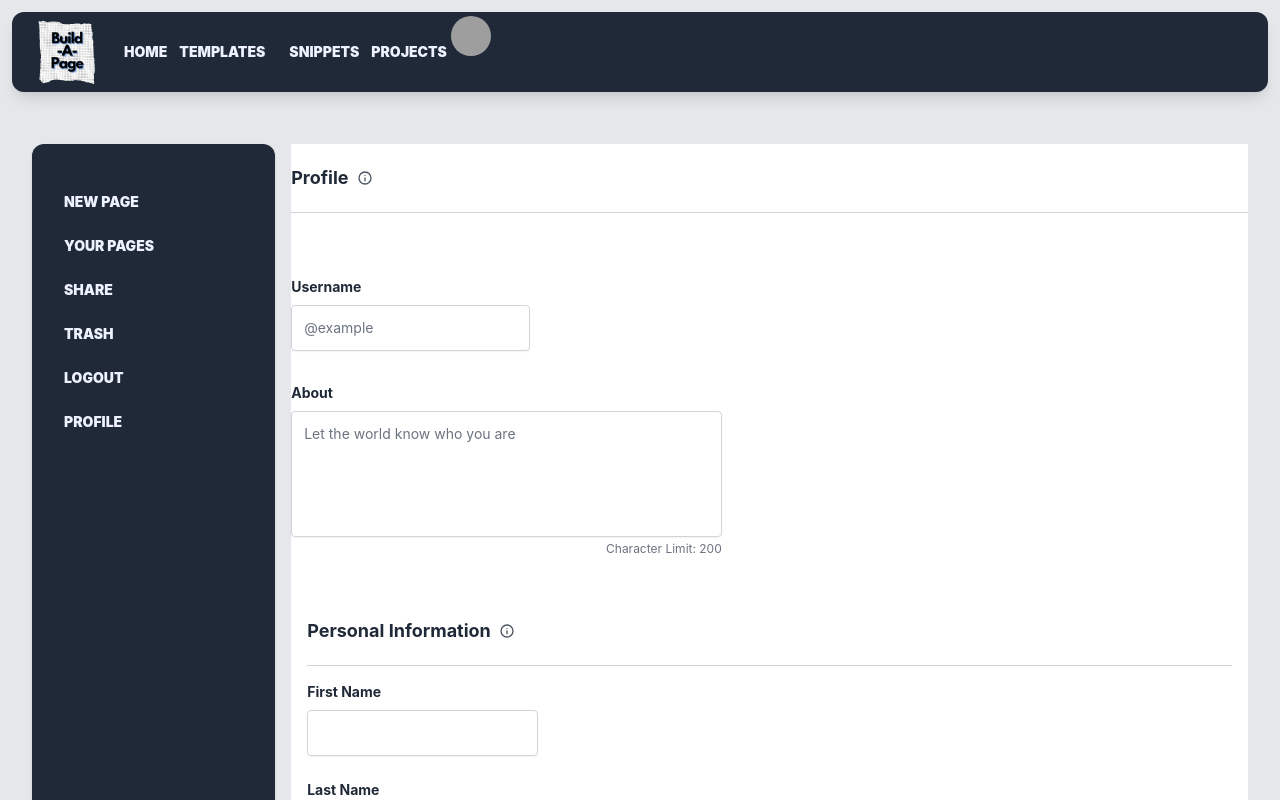
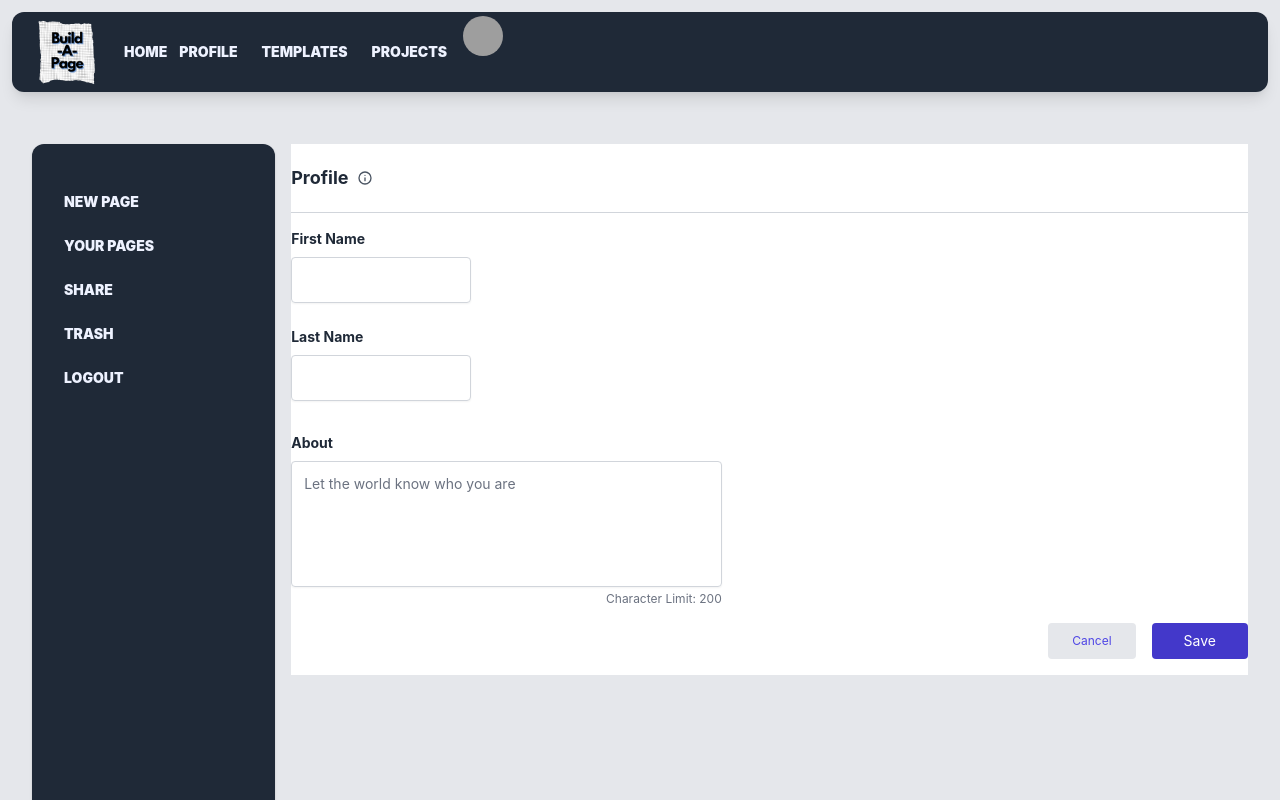
Before and after one commit to GregPetropoulos/Page-Builder, a React (Create React App) app in the folder frontend/: page /profilepage in a window 1280 px wide. Shown: the top 800 px of the page. Built offline with nearby package versions, Linux system fonts and the light colour scheme; sample sign-in values are in the browser's storage; grey boxes are pictures that could not be loaded.

Commit message:
Set up form, schema, updated registration, updated navBar, deleted snippets, wworking towards profile form validation

```diff
--- a/frontend/src/components/Navbar.js
+++ b/frontend/src/components/Navbar.js
@@ -1,4 +1,4 @@
-import logopb from '../images/logopb.png';
+import logopb from "../images/logopb.png";
 
 export const Navbar = () => {
   return (
@@ -6,21 +6,33 @@ export const Navbar = () => {
       <div className="flex flex-wrap navbar mb-2 shadow-lg bg-gray-800 text-neutral-content rounded-xl">
         <div className="flex-none px-2 mx-2 align-middle">
           <span className="text-lg font-bold">
-      <img src={logopb} alt="logopb" className="w-20 h-20"/>
+            <img src={logopb} alt="logopb" className="w-20 h-20" />
           </span>
         </div>
         <div className="flex">
           <div className="items-stretch hidden lg:flex content-center">
-        <a className="flex items-center align-middle text-sm uppercase text-indigo-50 font-black" href="/">
+            <a
+              className="flex items-center align-middle text-sm uppercase text-indigo-50 font-black"
+              href="/"
+            >
               Home
             </a>
-        <a className="btn btn-ghost btn-sm rounded-btn px-3 py-2 flex items-center text-sm uppercase text-indigo-50 font-black" href="/templates">
+            <a
+              className="btn btn-ghost btn-sm rounded-btn px-3 py-2 flex items-center text-sm uppercase text-indigo-50 font-black"
+              href="/profilepage"
+            >
+              Profile
+            </a>
+            <a
+              className="btn btn-ghost btn-sm rounded-btn px-3 py-2 flex items-center text-sm uppercase text-indigo-50 font-black"
+              href="/templates"
+            >
               Templates
             </a>
-        <a className="btn btn-ghost btn-sm rounded-btn px-3 py-2 flex items-center text-sm uppercase text-indigo-50 font-black" href="/snippets">
-                Snippets
-              </a>
-        <a className="btn btn-ghost btn-sm rounded-btnpx-3 py-2 flex items-center text-sm uppercase text-indigo-50 font-black" href="/projects">
+            <a
+              className="btn btn-ghost btn-sm rounded-btn px-3 py-2 flex items-center text-sm uppercase text-indigo-50 font-black"
+              href="/projects"
+            >
               Projects
             </a>
           </div>
@@ -28,7 +40,10 @@ export const Navbar = () => {
         <div className="flex float-right">
           <div className="avatar">
             <div className="rounded-xl">
-        <img src="https://i.pravatar.cc/500?img=32" className="rounded-full w-10 h-10 m-1 float-right"/>
+              <img
+                src="https://i.pravatar.cc/500?img=32"
+                className="rounded-full w-10 h-10 m-1 float-right"
+              />
             </div>
           </div>
         </div>
--- a/frontend/src/components/ProfileForm.js
+++ b/frontend/src/components/ProfileForm.js
@@ -1,84 +1,124 @@
-import React, { useRef } from 'react';
+import React, { useRef } from "react";
 
-export const ProfileForm = (props) => {
+export const ProfileForm = ({firstName, lastName, about, github}) => {
   let form = useRef(null);
   const handleSubmit = (event) => {
     event.preventDefault();
-        const form_data = new FormData(form.current);
-        let payload = {};
-        form_data.forEach(function (value, key) {
-            payload[key] = value;
-        });
-        // console.log("payload", payload);
+    // const form_data = new FormData(form.current);
+    // let profileInfo = {};
+    const [firstName,lastName, about ] = event.target.elements;
+		const firstNameValue = firstName.value;
+		const lastNameValue = lastName.value;
+		const aboutValue = about.value;
+console.log(firstNameValue);
+console.log(lastNameValue);
+console.log(aboutValue);
+
+
+
+
+    // form_data.forEach(function (value, key) {
+    //   profileInfo[key] = value;
+    // });
+    // console.log("profileInfo", profileInfo);
     // Place your API call here to submit your payload.
+    // console.log('hello-form', form_data)
+    console.log(event.target.elements)
   };
   return (
-        <form id="login" onSubmit={handleSubmit}>
+    <form id="form" onSubmit={handleSubmit}>
       <div className="bg-white dark:bg-gray-800">
         <div className="container mx-auto bg-white dark:bg-gray-800 rounded">
           <div className="xl:w-full border-b border-gray-300 dark:border-gray-700 py-5 bg-white dark:bg-gray-800">
             <div className="flex w-11/12 mx-auto xl:w-full xl:mx-0 items-center">
-                            <p className="text-lg text-gray-800 dark:text-gray-100 font-bold">Profile</p>
+              <p className="text-lg text-gray-800 dark:text-gray-100 font-bold">
+                Profile
+              </p>
               <div className="ml-2 cursor-pointer text-gray-600 dark:text-gray-400">
-                                <svg xmlns="http://www.w3.org/2000/svg" viewBox="0 0 24 24" width={16} height={16}>
-                                    <path className="heroicon-ui" d="M12 22a10 10 0 1 1 0-20 10 10 0 0 1 0 20zm0-2a8 8 0 1 0 0-16 8 8 0 0 0 0 16zm0-9a1 1 0 0 1 1 1v4a1 1 0 0 1-2 0v-4a1 1 0 0 1 1-1zm0-4a1 1 0 1 1 0 2 1 1 0 0 1 0-2z" fill="currentColor" />
+                <svg
+                  xmlns="http://www.w3.org/2000/svg"
+                  viewBox="0 0 24 24"
+                  width={16}
+                  height={16}
+                >
+                  <path
+                    className="heroicon-ui"
+                    d="M12 22a10 10 0 1 1 0-20 10 10 0 0 1 0 20zm0-2a8 8 0 1 0 0-16 8 8 0 0 0 0 16zm0-9a1 1 0 0 1 1 1v4a1 1 0 0 1-2 0v-4a1 1 0 0 1 1-1zm0-4a1 1 0 1 1 0 2 1 1 0 0 1 0-2z"
+                    fill="currentColor"
+                  />
                 </svg>
               </div>
             </div>
           </div>
           <div className="mx-auto">
             <div className="xl:w-9/12 w-11/12 mx-auto xl:mx-0">
-                            <div className="mt-16 flex flex-col xl:w-2/6 lg:w-1/2 md:w-1/2 w-full">
-                                <label htmlFor="username" className="pb-2 text-sm font-bold text-gray-800 dark:text-gray-100">
-                                    Username
+              <div className="mx-auto pt-4">
+                <div className="container mx-auto">
+                  <div className="xl:w-1/4 lg:w-1/2 md:w-1/2 flex flex-col mb-6">
+                    <label
+                      htmlFor="FirstName"
+                      className="pb-2 text-sm font-bold text-gray-800 dark:text-gray-100"
+                    >
+                      First Name
                     </label>
-                                <input type="text" id="username" name="username" required className="border border-gray-300 dark:border-gray-700 pl-3 py-3 shadow-sm rounded text-sm focus:outline-none focus:border-indigo-700 bg-transparent placeholder-gray-500 text-gray-500 dark:text-gray-400" placeholder="@example" />
+                    <input
+                      type="text"
+                      id="FirstName"
+                      name="firstName"
+                      className="border border-gray-300 dark:border-gray-700 pl-3 py-3 shadow-sm bg-transparent rounded text-sm focus:outline-none focus:border-indigo-700 placeholder-gray-500 text-gray-500 dark:text-gray-400"
+                    />
                   </div>
-                            <div className="mt-8 flex flex-col xl:w-3/5 lg:w-1/2 md:w-1/2 w-full">
-                                <label htmlFor="about" className="pb-2 text-sm font-bold text-gray-800 dark:text-gray-100">
-                                    About
+                  <div className="xl:w-1/4 lg:w-1/2 md:w-1/2 flex flex-col mb-6">
+                    <label
+                      htmlFor="LastName"
+                      className="pb-2 text-sm font-bold text-gray-800 dark:text-gray-100"
+                    >
+                      Last Name
                     </label>
-                                <textarea id="about" name="about" required className="bg-transparent border border-gray-300 dark:border-gray-700 pl-3 py-3 shadow-sm rounded text-sm focus:outline-none focus:border-indigo-700 resize-none placeholder-gray-500 text-gray-500 dark:text-gray-400" placeholder="Let the world know who you are" rows={5} defaultValue={""} />
-                                <p className="w-full text-right text-xs pt-1 text-gray-500 dark:text-gray-400">Character Limit: 200</p>
+                    <input
+                      type="text"
+                      id="LastName"
+                      name="lastName"
+                      className="border border-gray-300 dark:border-gray-700 pl-3 py-3 shadow-sm bg-transparent rounded text-sm focus:outline-none focus:border-indigo-700 placeholder-gray-500 text-gray-500 dark:text-gray-400"
+
+                    />
                   </div>
                 </div>
               </div>
+              <div className="mt-8 flex flex-col xl:w-3/5 lg:w-1/2 md:w-1/2 w-full">
+                <label
+                  htmlFor="about"
+                  className="pb-2 text-sm font-bold text-gray-800 dark:text-gray-100"
+                >
+                  About
+                </label>
+                <textarea
+                  id="about"
+                  name="about"
+                  className="bg-transparent border border-gray-300 dark:border-gray-700 pl-3 py-3 shadow-sm rounded text-sm focus:outline-none focus:border-indigo-700 resize-none placeholder-gray-500 text-gray-500 dark:text-gray-400"
+                  placeholder="Let the world know who you are"
+                  rows={5}
+                  defaultValue={""}
+                />
+                <p className="w-full text-right text-xs pt-1 text-gray-500 dark:text-gray-400">
+                  Character Limit: 200
+                </p>
               </div>
-                <div className="container mx-auto bg-white dark:bg-gray-800 mt-10 rounded px-4">
-                    <div className="xl:w-full border-b border-gray-300 dark:border-gray-700 py-5">
-                        <div className="flex w-11/12 mx-auto xl:w-full xl:mx-0 items-center">
-                            <p className="text-lg text-gray-800 dark:text-gray-100 font-bold">Personal Information</p>
-                            <div className="ml-2 cursor-pointer text-gray-600 dark:text-gray-400">
-                                <svg xmlns="http://www.w3.org/2000/svg" viewBox="0 0 24 24" width={16} height={16}>
-                                    <path className="heroicon-ui" d="M12 22a10 10 0 1 1 0-20 10 10 0 0 1 0 20zm0-2a8 8 0 1 0 0-16 8 8 0 0 0 0 16zm0-9a1 1 0 0 1 1 1v4a1 1 0 0 1-2 0v-4a1 1 0 0 1 1-1zm0-4a1 1 0 1 1 0 2 1 1 0 0 1 0-2z" fill="currentColor" />
-                                </svg>
-                            </div>
-                        </div>
-                    </div>
-                    <div className="mx-auto pt-4">
-                        <div className="container mx-auto">
-                            <div className="xl:w-1/4 lg:w-1/2 md:w-1/2 flex flex-col mb-6">
-                                <label htmlFor="FirstName" className="pb-2 text-sm font-bold text-gray-800 dark:text-gray-100">
-                                    First Name
-                                </label>
-                                <input type="text" id="FirstName" name="firstName" required className="border border-gray-300 dark:border-gray-700 pl-3 py-3 shadow-sm bg-transparent rounded text-sm focus:outline-none focus:border-indigo-700 placeholder-gray-500 text-gray-500 dark:text-gray-400" placeholder />
-                            </div>
-                            <div className="xl:w-1/4 lg:w-1/2 md:w-1/2 flex flex-col mb-6">
-                                <label htmlFor="LastName" className="pb-2 text-sm font-bold text-gray-800 dark:text-gray-100">
-                                    Last Name
-                                </label>
-                                <input type="text" id="LastName" name="lastName" required className="border border-gray-300 dark:border-gray-700 pl-3 py-3 shadow-sm bg-transparent rounded text-sm focus:outline-none focus:border-indigo-700 placeholder-gray-500 text-gray-500 dark:text-gray-400" placeholder />
             </div>
           </div>
         </div>
       </div>
       <div className="container mx-auto w-11/12 xl:w-full">
         <div className="w-full py-4 sm:px-0 bg-white dark:bg-gray-800 flex justify-end">
-                        <button className="bg-gray-200 focus:outline-none transition duration-150 ease-in-out hover:bg-gray-300 dark:bg-gray-700 rounded text-indigo-600 dark:text-indigo-600 px-6 py-2 text-xs mr-4">Cancel</button>
-                        <button className="bg-indigo-700 focus:outline-none transition duration-150 ease-in-out hover:bg-indigo-600 rounded text-white px-8 py-2 text-sm" type="submit">
+          <button className="bg-gray-200 focus:outline-none transition duration-150 ease-in-out hover:bg-gray-300 dark:bg-gray-700 rounded text-indigo-600 dark:text-indigo-600 px-6 py-2 text-xs mr-4">
+            Cancel
+          </button>
+          <button
+            className="bg-indigo-700 focus:outline-none transition duration-150 ease-in-out hover:bg-indigo-600 rounded text-white px-8 py-2 text-sm"
+            type="submit"
+          >
             Save
           </button>
-                    </div>
         </div>
       </div>
     </form>
--- a/frontend/src/components/SideNavbar.js
+++ b/frontend/src/components/SideNavbar.js
@@ -3,18 +3,18 @@ import { Link, useHistory } from "react-router-dom";
 import accountService from "../services/account";
 
 export const SideNavbar = (props) => {
-  const ApiLogOut = accountService.ApiLogOut
+  const ApiLogOut = accountService.ApiLogOut;
   const history = useHistory();
   const [isLogin, setLogin] = useState(false);
-  const { email, password } = props.currentUser
+  const { email, password } = props.currentUser;
   const handleClick = (e) => {
     e.preventDefault();
     setLogin(!isLogin);
 
     if (email) {
-      ApiLogOut({email, password})
-      props.signOut()
-      history.push('/', { noUser: true})
+      ApiLogOut({ email, password });
+      props.signOut();
+      history.push("/", { noUser: true });
     }
   };
 
@@ -29,22 +29,30 @@ export const SideNavbar = (props) => {
                 {/* { props.name === "Page" ?
                                             (<Link to="/newpage"><span className="text-sm">New {props.name}</span></Link>):
                                         (<Link to="/newproject"><span className="text-sm">New {props.name}</span></Link>)} */}
-                <span className="text-sm uppercase text-indigo-50 font-black"> New Page </span>
+                <span className="text-sm uppercase text-indigo-50 font-black">
+                  New Page
+                </span>
               </div>
             </li>
             <li className="flex w-full justify-between text-gray-600 hover:text-indigo-700 cursor-pointer items-center mb-6">
               <div className="flex items-center">
-                <span className="text-sm uppercase text-indigo-50 font-black">Your Pages </span>
+                <span className="text-sm uppercase text-indigo-50 font-black">
+                  Your Pages
+                </span>
               </div>
             </li>
             <li className="flex w-full justify-between text-gray-600 hover:text-indigo-700 cursor-pointer items-center mb-6">
               <div className="flex items-center">
-                <span className="text-sm uppercase text-indigo-50 font-black"> Share</span>
+                <span className="text-sm uppercase text-indigo-50 font-black">
+                  Share
+                </span>
               </div>
             </li>
             <li className="flex w-full justify-between text-gray-600 hover:text-indigo-700 cursor-pointer items-center mb-6">
               <div className="flex items-center">
-                <span className="text-sm uppercase text-indigo-50 font-black"> Trash</span>
+                <span className="text-sm uppercase text-indigo-50 font-black">
+                  Trash
+                </span>
               </div>
             </li>
             <li className="flex w-full justify-between text-gray-600 hover:text-indigo-700 cursor-pointer items-center mb-6">
@@ -58,18 +66,6 @@ export const SideNavbar = (props) => {
                 </Link>
               </div>
             </li>
-            <li className="flex w-full justify-between text-gray-600 hover:text-indigo-700 cursor-pointer items-center mb-6">
-              <div className="flex items-center">
-                <span className="text-sm uppercase text-indigo-50 font-black">
-                  <Link
-                    to="/profilepage"
-                    className="text-sm uppercase text-indigo-50 font-black"
-                  >
-                    Profile
-                  </Link>
-                </span>
-              </div>
-            </li>
           </ul>
         </div>
       </div>
--- a/frontend/src/pages/ProfilePage.js
+++ b/frontend/src/pages/ProfilePage.js
@@ -10,7 +10,12 @@ export const ProfilePage = ({ currentUserProp, signOutFunc }) => {
             <SideNavbar currentUser={currentUserProp} signOut={signOutFunc} />
         </div>
         <div className="col-span-4 row-span-1">
-            <ProfileForm />
+            <ProfileForm
+            firstName={''}
+            lastName={''}
+            about={''}
+            github={''}
+            />
         </div>
     </div>
     );
--- a/frontend/src/services/routes.js
+++ b/frontend/src/services/routes.js
@@ -1,5 +1,5 @@
 export const routes = {
-	//user rouets
+	//user routes
 	login: () => `api/users/login`,
 	register: () => `api/users/register`,
 	logout: () => `api/users/logout`,
```
Also changed, not shown: frontend/src/components/Register.js (+38 -16 lines), 1 other file (tests, documents, lock files or other folders). Lines whose indentation alone changed are shown as unchanged.
